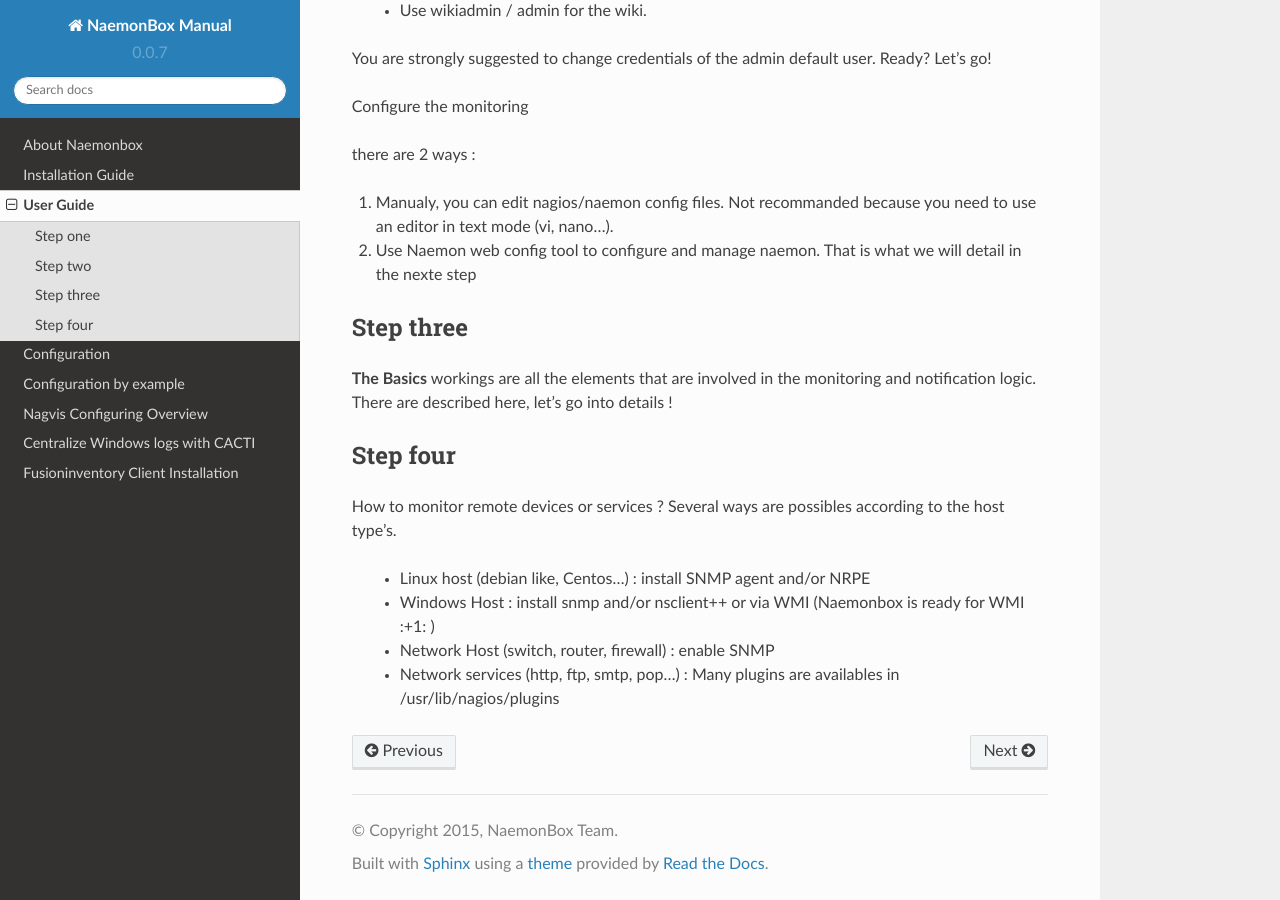
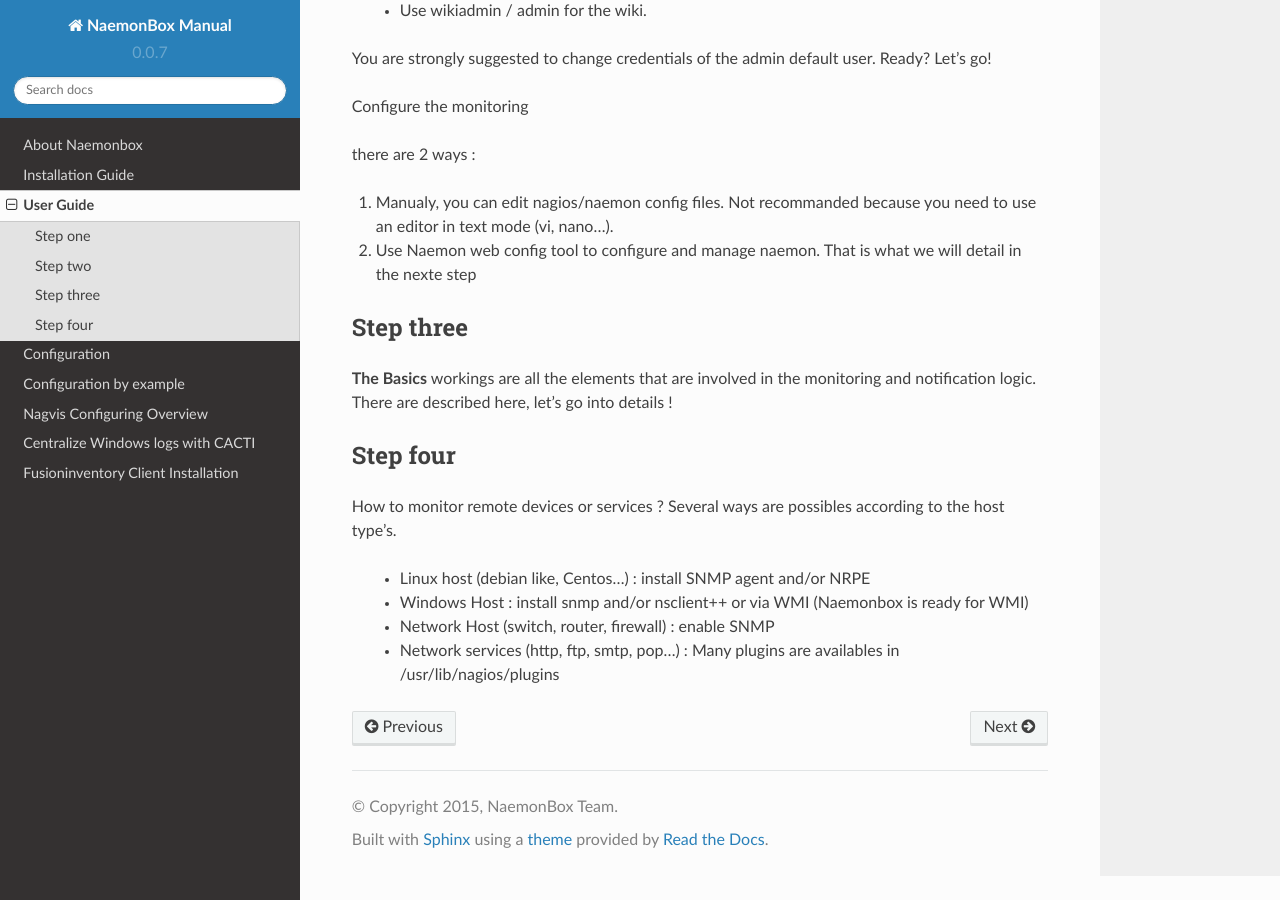
Before and after one commit to mgadi/naemonbox, a Sphinx documentation site: the page built from docs/source/03_user_guide/index.rst, in a window 1280 px wide and 900 px high, scrolled down 1188 px. Built offline with Sphinx 7.4.7 and the Read the Docs theme 2.0.0, drawn with Linux system fonts in a browser that asks for light colours; pages that are not in the unit, such as notebooks, are missing from menus.

Commit message:
Update index.rst

```diff
--- a/docs/source/03_user_guide/index.rst
+++ b/docs/source/03_user_guide/index.rst
@@ -54,6 +54,6 @@
 How to monitor remote devices or services ? Several ways are possibles according to the host type’s.
 
  * Linux host (debian like, Centos…) : install SNMP agent and/or NRPE
- * Windows Host : install snmp and/or nsclient++ or via WMI (Naemonbox is ready for WMI :+1: )
+ * Windows Host : install snmp and/or nsclient++ or via WMI (Naemonbox is ready for WMI)
  * Network Host (switch, router, firewall) : enable SNMP
  * Network services (http, ftp, smtp, pop…) : Many plugins are availables in /usr/lib/nagios/plugins
```
